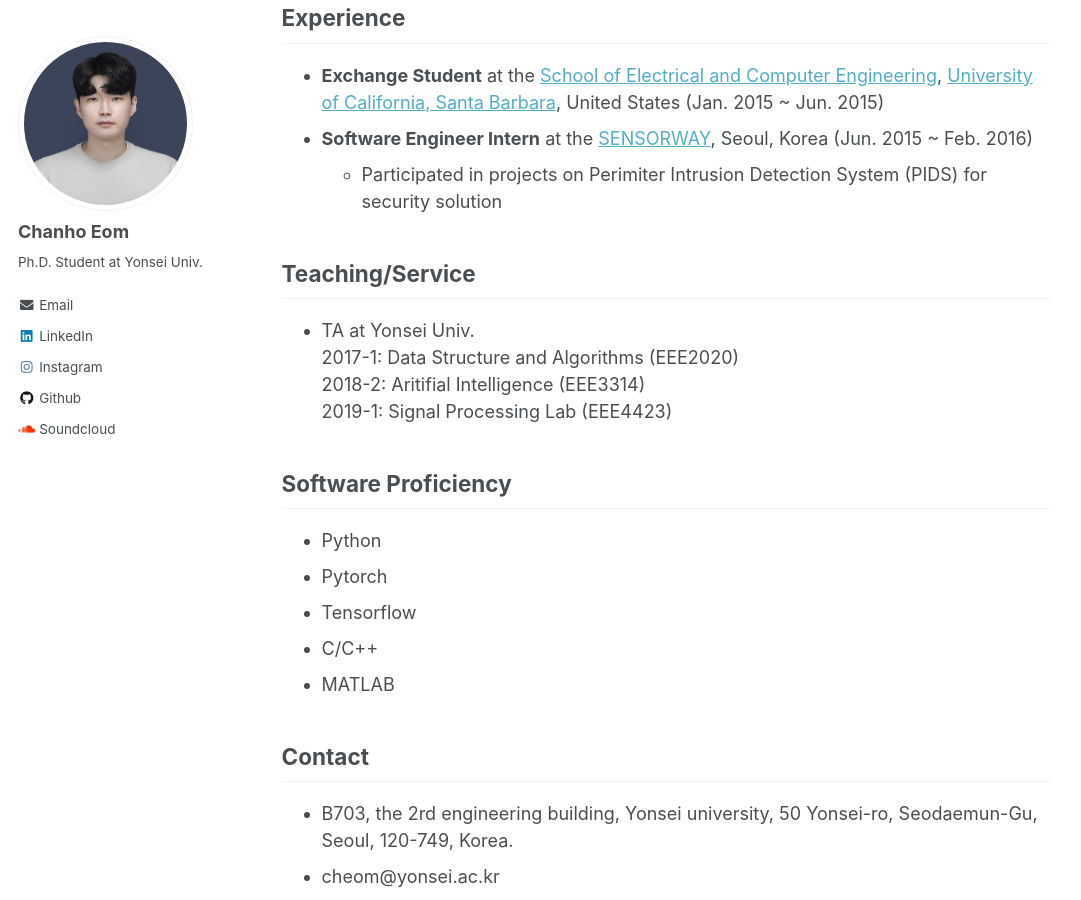
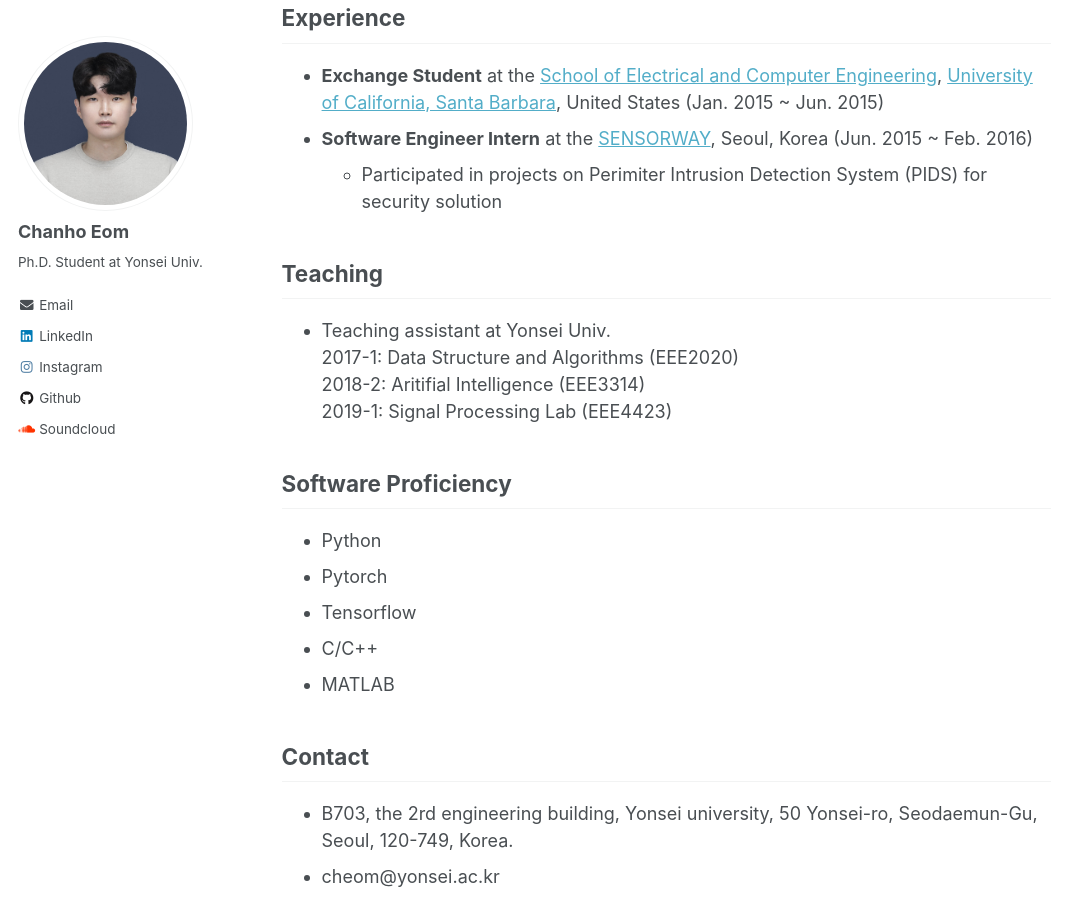
Before and after one commit to chanhoeom/chanhoEom.github.io, a Jekyll site: the page built from _pages/about.md, in a window 1280 px wide and 900 px high, scrolled down 1553 px. Shown: the whole window, without its empty margins (0-1081 px from the left). Built offline with Jekyll 4.4.1, drawn with Linux system fonts in a browser that asks for light colours.

Commit message:
Update about.md

```diff
--- a/_pages/about.md
+++ b/_pages/about.md
@@ -61,8 +61,8 @@ Chanho Eom, Hyunjong Park, and Bumsub Ham
 * **Software Engineer Intern** at the [SENSORWAY](http://www.sensorway.co.kr/eng/), Seoul, Korea (Jun. 2015 ~ Feb. 2016)
   - Participated in projects on Perimiter Intrusion Detection System (PIDS) for security solution
 
-## Teaching/Service
-* TA at Yonsei Univ.
+## Teaching
+* Teaching assistant at Yonsei Univ.
 2017-1: Data Structure and Algorithms (EEE2020)
 2018-2: Aritifial Intelligence (EEE3314)
 2019-1: Signal Processing Lab (EEE4423)
```
